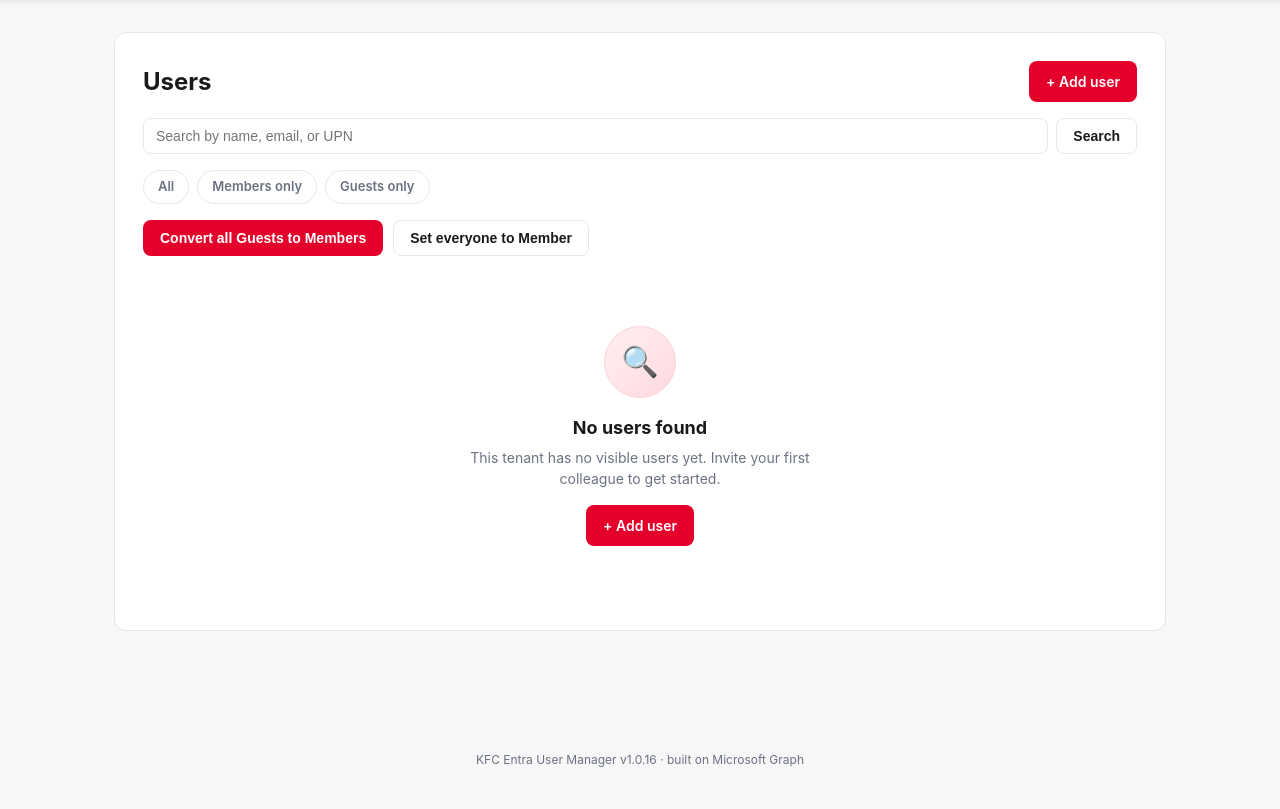
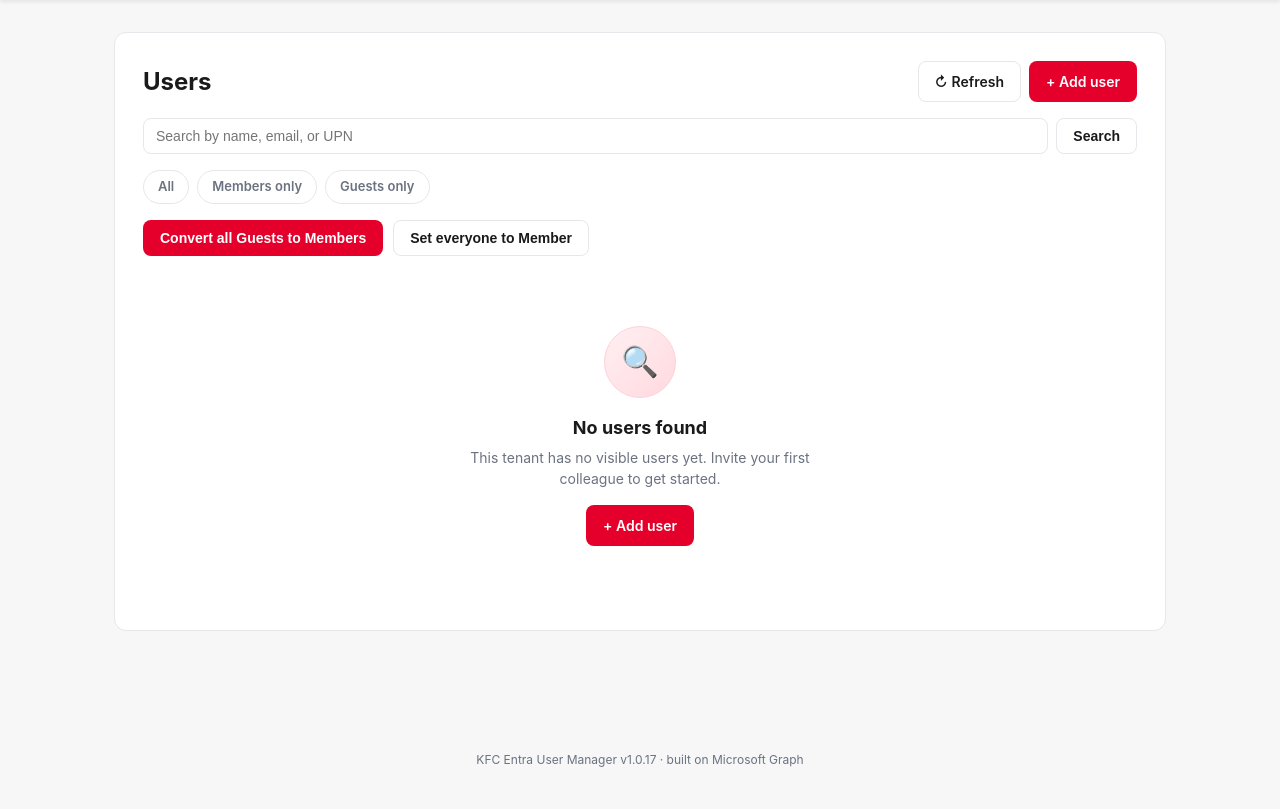
Before and after one commit to FatalThomas/VivaMaster, a Flask app: template kfc_entra/templates/users_list.html in a window 1280 px wide. Shown: the part 66-875 px from the top of the page. Run offline with Flask 3, Linux system fonts and the light colour scheme; the template is opened without the code that fills it, so the values that code supplies are empty.

Commit message:
Add Refresh button to the Users page
The page already re-fetches /users from Microsoft Graph on every GET,
but there was no quick way to force a re-fetch (e.g. right after
inviting someone in another tab, or after an external change). A
Refresh button in the panel head now does exactly that: it links back
to the same Users URL with the current search term and type filter
preserved, so the round-trip stays in your current view.

https://claude.ai/code/session_01AKCxBvJWekye9eW5KmzPqm

```diff
--- a/kfc_entra/static/css/styles.css
+++ b/kfc_entra/static/css/styles.css
@@ -110,6 +110,7 @@ a:hover { text-decoration: underline; }
   margin-bottom: 16px;
 }
 .panel-head h1 { margin: 0; }
+.panel-head-actions { display: flex; gap: 8px; align-items: center; }
 
 .muted { color: var(--muted); }
 
--- a/kfc_entra/templates/users_list.html
+++ b/kfc_entra/templates/users_list.html
@@ -4,7 +4,11 @@
 <section class="panel">
   <div class="panel-head">
     <h1>Users</h1>
-    <a class="btn btn-primary" href="{{ url_for('main.add_user') }}">+ Add user</a>
+    <div class="panel-head-actions">
+      <a class="btn btn-secondary" href="{{ url_for('main.users_list', q=search or None, type=type_filter or None) }}"
+         title="Re-fetch the user list from Microsoft Graph">&#x21bb; Refresh</a>
+      <a class="btn btn-primary" href="{{ url_for('main.add_user') }}">+ Add user</a>
+    </div>
   </div>
 
   <form method="get" class="searchbar">
--- a/kfc_entra/version.py
+++ b/kfc_entra/version.py
@@ -3,4 +3,4 @@
 Bump this before tagging a release: the git tag (e.g. v1.0.0) must match
 __version__ ("1.0.0") so the in-app update checker compares correctly.
 """
-__version__ = "1.0.16"
+__version__ = "1.0.17"
```
